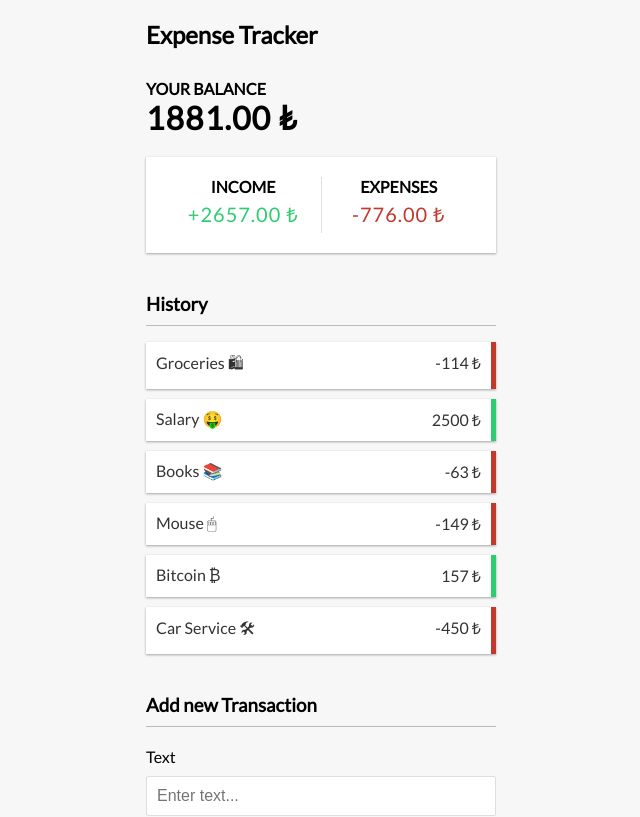
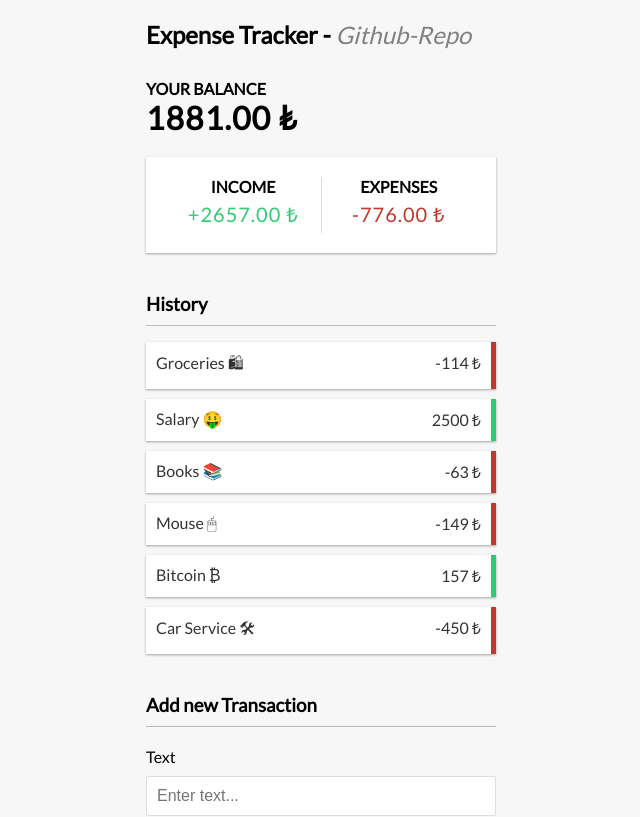
Before and after one commit to ugurkiymetli/react-expanse-tracker, a React (Create React App) app: page / in a window 1280 px wide. Shown: the top 817 px of the page, without its empty margins (319-959 px from the left). Built offline with nearby package versions, Linux system fonts and the light colour scheme.

Commit message:
Github repo link added.

```diff
--- a/src/App.css
+++ b/src/App.css
@@ -23,7 +23,17 @@ body {
   margin: 30px auto;
   width: 350px;
 }
-
+a {
+  text-decoration: none;
+  color: gray;
+  font-weight: lighter;
+  font-style: italic;
+  cursor: pointer;
+}
+a:hover {
+  color: black;
+  font-weight: bolder;
+}
 h1 {
   letter-spacing: 1px;
   margin: 0;
--- a/src/Components/Header/index.js
+++ b/src/Components/Header/index.js
@@ -1,7 +1,16 @@
 import React from "react";
 
 function Header() {
-  return <h2>Expense Tracker</h2>;
+  return (
+    <>
+      <h2>
+        Expense Tracker -{" "}
+        <a href="https://github.com/ugurkiymetli/expanse-tracker-react">
+          Github-Repo
+        </a>
+      </h2>
+    </>
+  );
 }
 
 export default Header;
```
